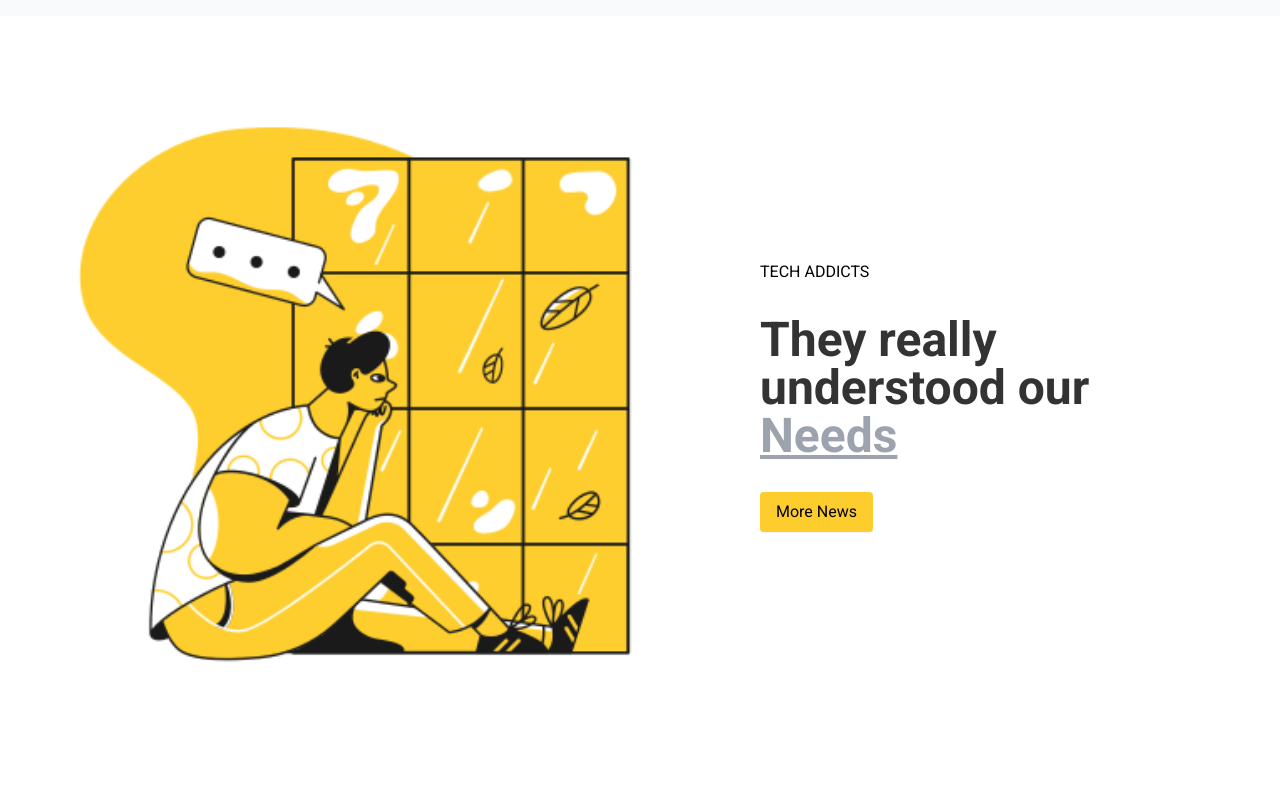
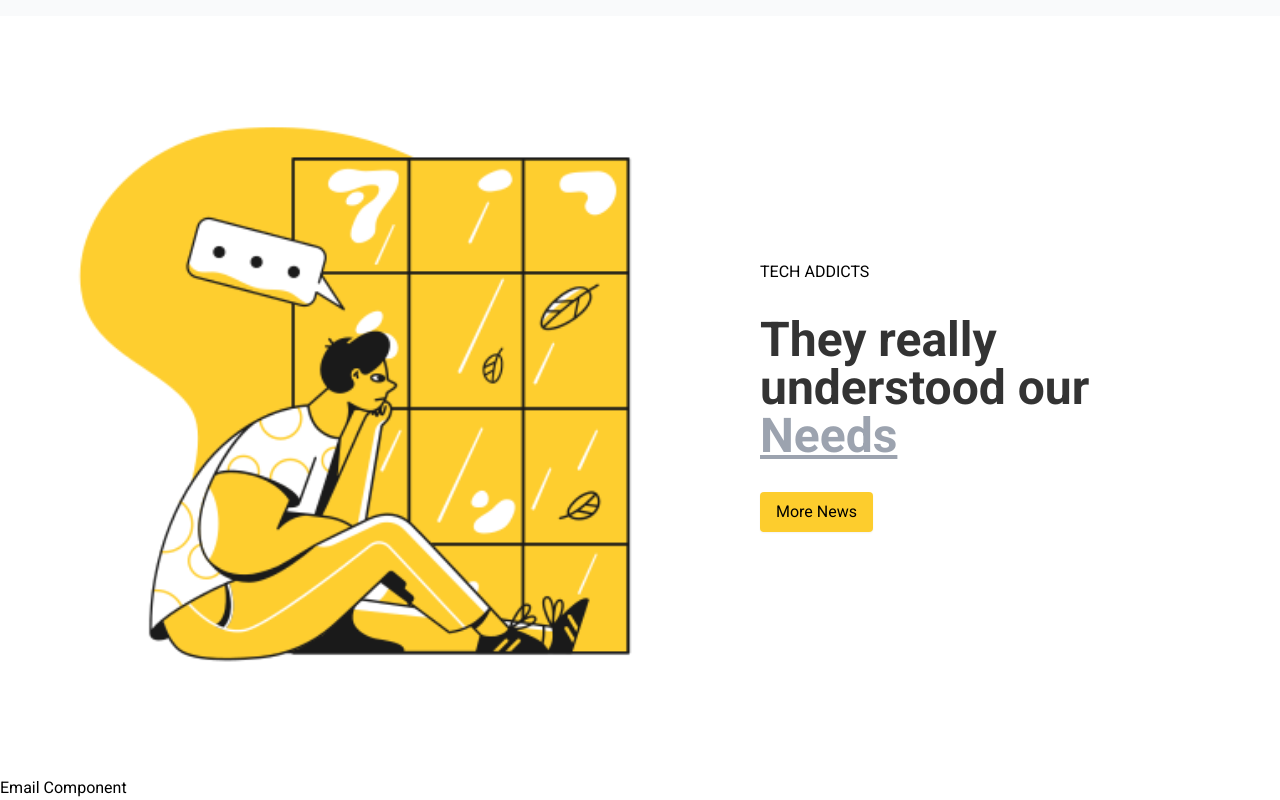
Before and after one commit to wacho91/marketing-ck, a React (Vite) app: page / in a window 1280 px wide. Shown: the part 2821-3621 px from the top of the page. Before the commit the page ends 3597 px from the top, so only its background shows below. Built offline with nearby package versions, Linux system fonts and the light colour scheme.

Commit message:
Email component

```diff
--- a/src/App.jsx
+++ b/src/App.jsx
@@ -1,6 +1,7 @@
 import Banner from "./components/Banner/Banner"
 import Banner2 from "./components/Banner/Banner2"
 import Card from "./components/Card/Card"
+import Email from "./components/Email/Email"
 import Hero from "./components/Hero/Hero"
 import Navbar from "./components/Navbar/Navbar"
 import Services from "./components/Services/Services"
@@ -17,6 +18,7 @@ function App() {
       <Banner />
       <Card />
       <Banner2 />
+      <Email />
     </main>
   )
 }
--- /dev/null
+++ b/src/components/Email/Email.jsx
@@ -0,0 +1,11 @@
+
+
+const Email = () => {
+  return (
+    <div>
+        Email Component
+    </div>
+  )
+}
+
+export default Email
```
